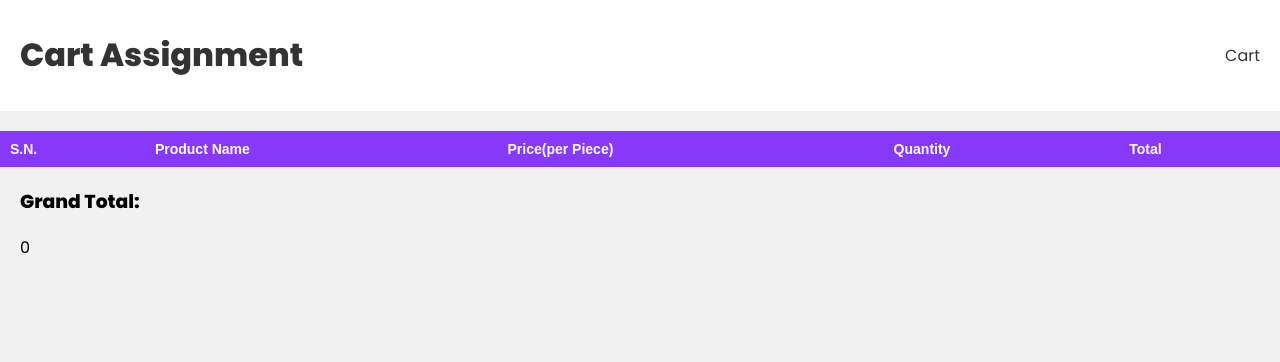
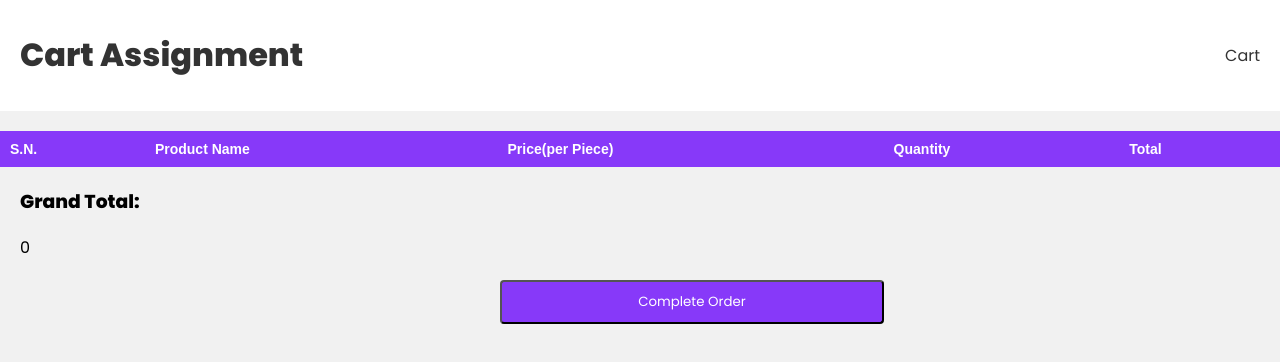
Before and after one commit to subashhB/cart-assignment, a React (Create React App) app: page /cart in a window 1280 px wide. Shown: the top 362 px of the page. Built offline with nearby package versions, Linux system fonts and the light colour scheme.

Commit message:
feat - Complete Order

```diff
--- a/src/pages/CartPage.jsx
+++ b/src/pages/CartPage.jsx
@@ -24,6 +24,10 @@ const CartItems = ({ cartItems, dispatch }) => {
 
   const handleRemove = (cartItem)=>{
     dispatch({type: CartActionTypes.REMOVE_ITEM, payload: cartItem});
+  }
+
+  const handleCompleteOrder =()=>{
+    dispatch({type: CartActionTypes.COMPLETE_ORDER})
   }
 
   return (
@@ -54,7 +58,7 @@ const CartItems = ({ cartItems, dispatch }) => {
                     +
                   </span>
                 </td>
-                <td>{cartItem.product.price * cartItem.quantity} <button onClick={()=>{handleRemove(cartItem)}}>Remove</button></td>
+                <td>{cartItem.product.price * cartItem.quantity} <button onClick={()=>{handleRemove(cartItem)}} style={{width: '25%', marginLeft: '30px', background: 'red'}}>Remove</button></td>
               </tr>
             ))}
           </tbody>
@@ -64,6 +68,7 @@ const CartItems = ({ cartItems, dispatch }) => {
         <h3>Grand Total: </h3>
         {grandTotal}
       </div>
+      <button style={{width: '30%', marginLeft: '500px'}} onClick={ handleCompleteOrder }>Complete Order</button>
     </>
   );
 };
```
